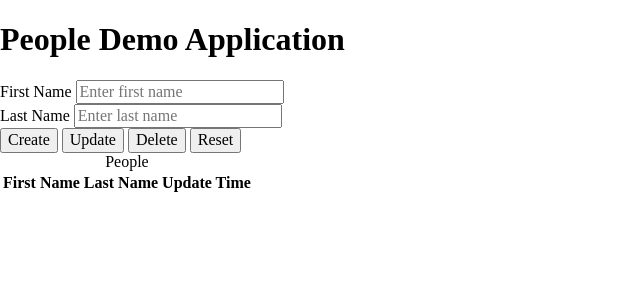
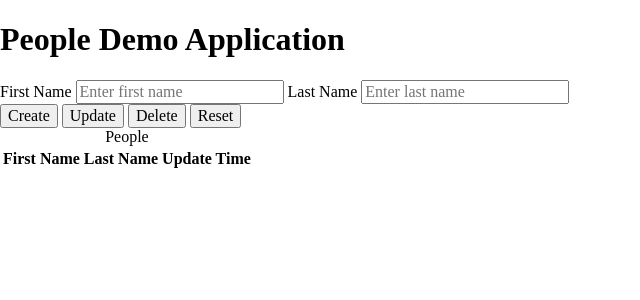
Before and after one commit to mheni/Flask_repo_07_2025, a Flask app: template flask-connexion-rest-part-4/templates/home.html in a window 1280 px wide. Shown: the top 300 px of the page, without its empty margins (0-640 px from the left). Run offline with Flask 3, Linux system fonts and the light colour scheme; the template is opened without the code that fills it, so the values that code supplies are empty.

Commit message:
Update home.html

```diff
--- a/CodeFormation1/App_swagger_people_part1/Templates/home.html
+++ b/CodeFormation1/App_swagger_people_part1/Templates/home.html
@@ -11,9 +11,7 @@
   <link rel="stylesheet" href="{{ url_for('static', filename='css/home.css') }}" />
 
   <!-- jQuery -->
-<script src="https://code.jquery.com/jquery-3.3.1.min.js"></script>
-
-
+  <script src="https://code.jquery.com/jquery-3.3.1.min.js"></script>
 </head>
 
 <body>
@@ -23,16 +21,16 @@
     <div class="section editor">
       <label for="fname">First Name</label>
       <input id="fname" type="text" placeholder="Enter first name" />
-      <br />
 
       <label for="lname">Last Name</label>
       <input id="lname" type="text" placeholder="Enter last name" />
-      <br />
 
-      <button id="create">Create</button>
-      <button id="update">Update</button>
-      <button id="delete">Delete</button>
-      <button id="reset">Reset</button>
+      <div class="buttons">
+        <button id="create">Create</button>
+        <button id="update">Update</button>
+        <button id="delete">Delete</button>
+        <button id="reset">Reset</button>
+      </div>
     </div>
 
     <div class="people">
@@ -45,14 +43,14 @@
             <th>Update Time</th>
           </tr>
         </thead>
-        <tbody>
-          <!-- Data from API will be dynamically inserted here -->
+        <tbody id="people-table">
+          <!-- Fetched people will be inserted here -->
         </tbody>
       </table>
     </div>
 
-    <div class="error">
-      <!-- Error messages will appear here -->
+    <div class="error" id="error-msg">
+      <!-- Error messages will be shown here -->
     </div>
   </div>
 
```
